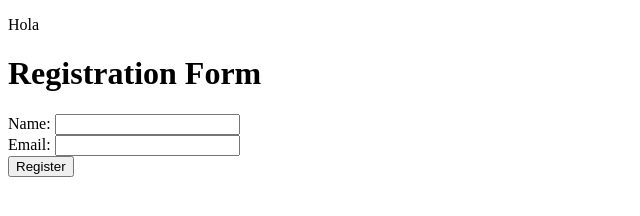
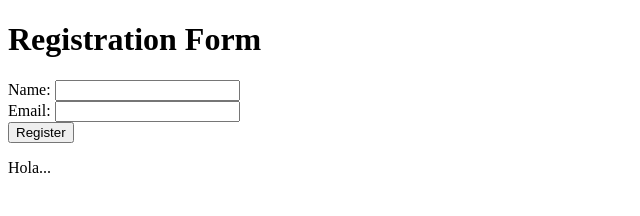
Before and after one commit to jassari/githubactions, a plain HTML site: page index.html in a window 1280 px wide. Shown: the whole page, without its empty margins (0-640 px from the left). Drawn offline with Linux system fonts and the light colour scheme.

Commit message:
Moved Hola

```diff
--- a/index.html
+++ b/index.html
@@ -4,7 +4,7 @@
     <meta charset="UTF-8">
     <meta name="viewport" content="width=device-width, initial-scale=1.0">
     <title>Registration Form</title>
-    <p>Hola</p>
+
 </head>
 <body>
     <h1>Registration Form</h1>
@@ -17,5 +17,6 @@
         <br>
         <button type="submit">Register</button>
     </form>
+    <p>Hola...</p>
 </body>
 </html>
```
Also changed, not shown: 1 other file.
